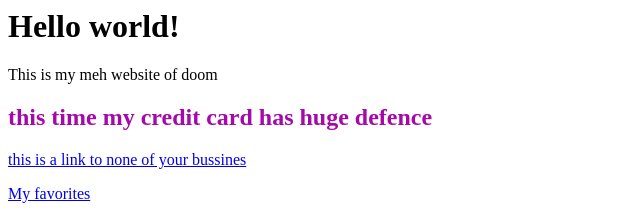
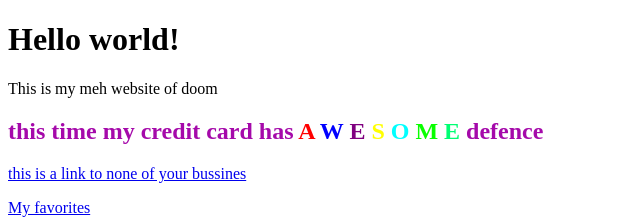
Before and after one commit to South-Hills-Academy-High-School/11-29-home-page-v0-1-Eminsha, a plain HTML site: page index.html in a window 1280 px wide. Shown: the top 219 px of the page, without its empty margins (0-640 px from the left). Drawn offline with Linux system fonts and the light colour scheme.

Commit message:
added colores

```diff
--- a/index.html
+++ b/index.html
@@ -1,9 +1,25 @@
-<html>
+<!DOCTYPE html>
+<html lang="en">
+<head>
+    <meta charset="UTF-8">
+    <meta http-equiv="X-UA-Compatible" content="IE=edge">
+    <meta name="viewport" content="width=device-width, initial-scale=1.0">
+    <title>Document</title>
+</head>
+<body>
     <h1>Hello world!</h1>
 
     This is my meh website of doom
 
-<h2 style="color:rgb(165, 9, 170)">this time my credit card has huge defence</h2>
+    <h2 style="color:rgb(165, 9, 170)">this time my credit card has
+        <span style="color: red">A</span>
+        <span style="color: blue">W</span>
+        <span style="color: purple">E</span>
+        <span style="color: yellow">S</span>
+        <span style="color: cyan">O</span>
+        <span style="color: rgb(9, 255, 0)">M</span>
+        <span style="color: rgb(0, 255, 115)">E</span>
+        defence</h2>
 
     <p><a href="/card">this is a link to none of your bussines</a></p>
 
@@ -13,4 +29,5 @@ This is my meh website of doom
 
     <p><img src="https://pbs.twimg.com/media/DgI0-EVXkAELutH.jpg" height="auto" width="500"></p>
 
+</body>
 </html>
```
Also changed, not shown: favorites.html (+2 -2 lines). Lines whose indentation alone changed are shown as unchanged.
